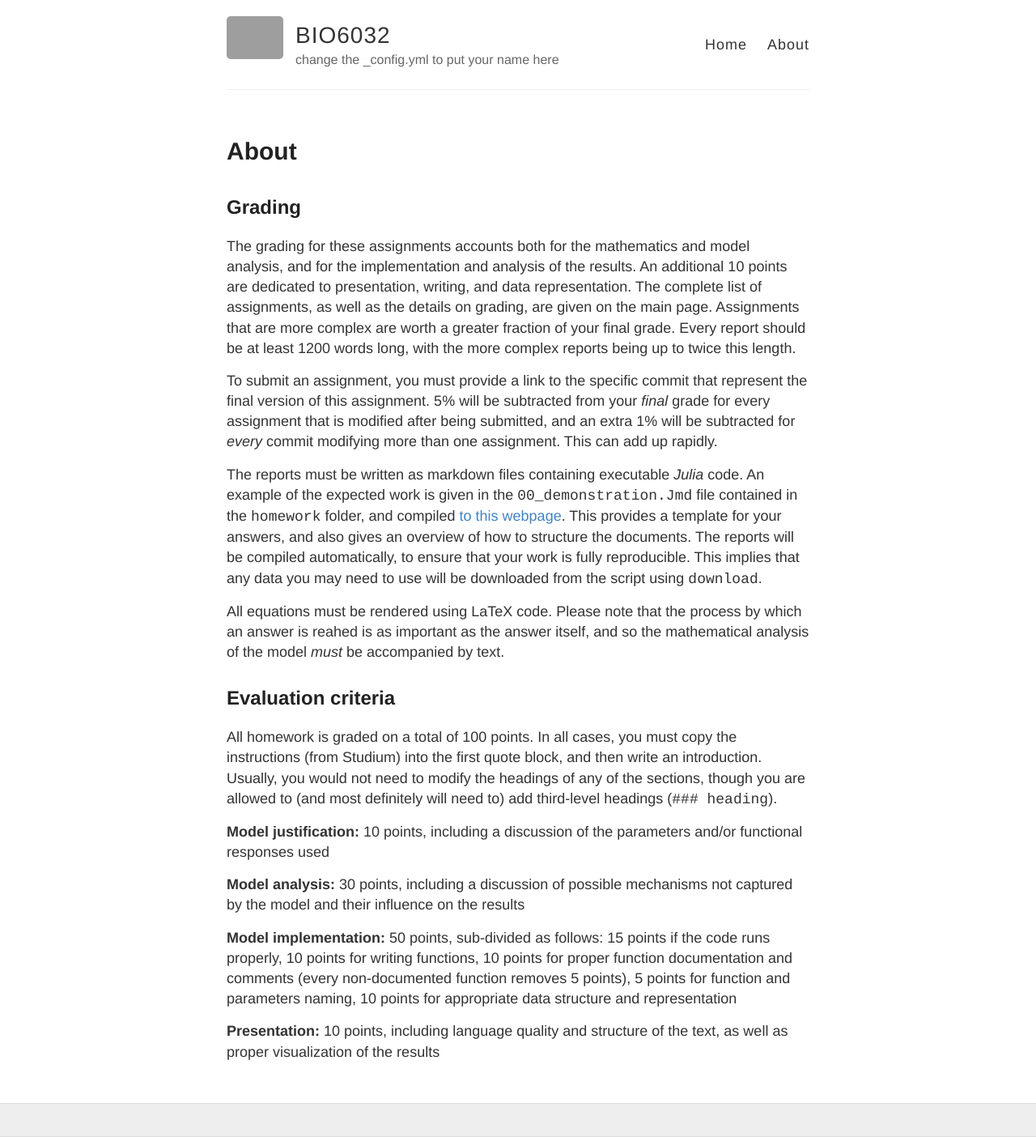
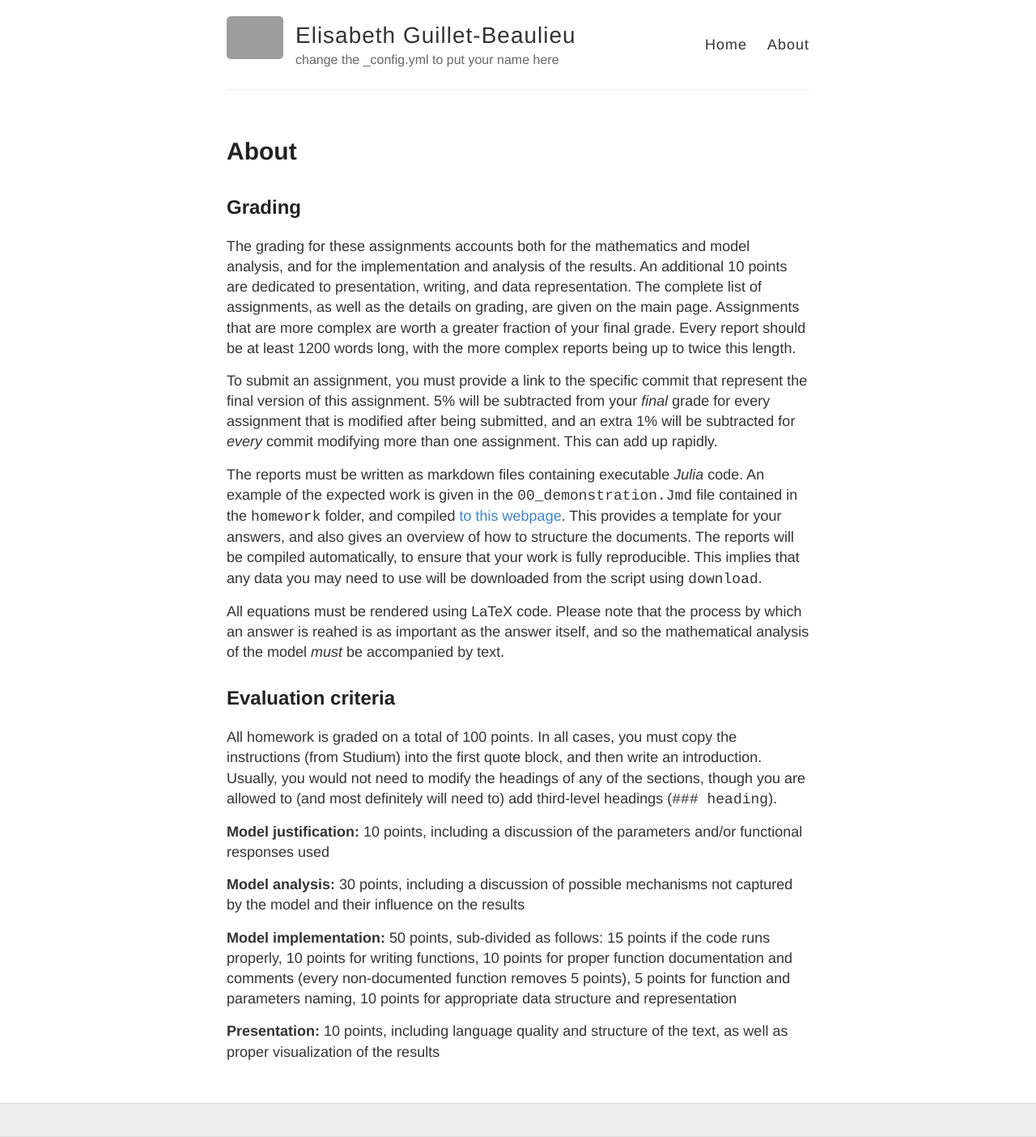
Before and after one commit to ElisabethGuilletBeaulieu/Modelisation, a Jekyll site: the page built from dist/about.md, in a window 1280 px wide. Shown: the whole page at 81% size. Built offline with Jekyll 4.4.1, drawn with Linux system fonts in a browser that asks for light colours; grey boxes are pictures that could not be loaded.

Commit message:
Update _config.yml

```diff
--- a/dist/_config.yml
+++ b/dist/_config.yml
@@ -1,4 +1,4 @@
 baseurl: /homework
-name: BIO6032
+name: Elisabeth Guillet-Beaulieu
 description: "change the _config.yml to put your name here"
 avatar: https://raw.githubusercontent.com/BIO6032/homework/master/dist/images/logo.jpg
```
